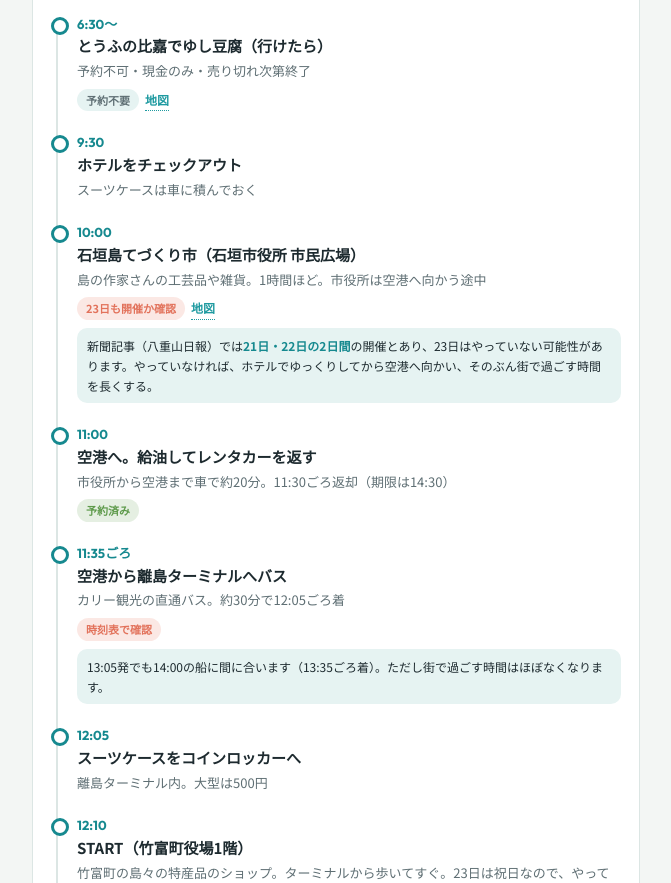
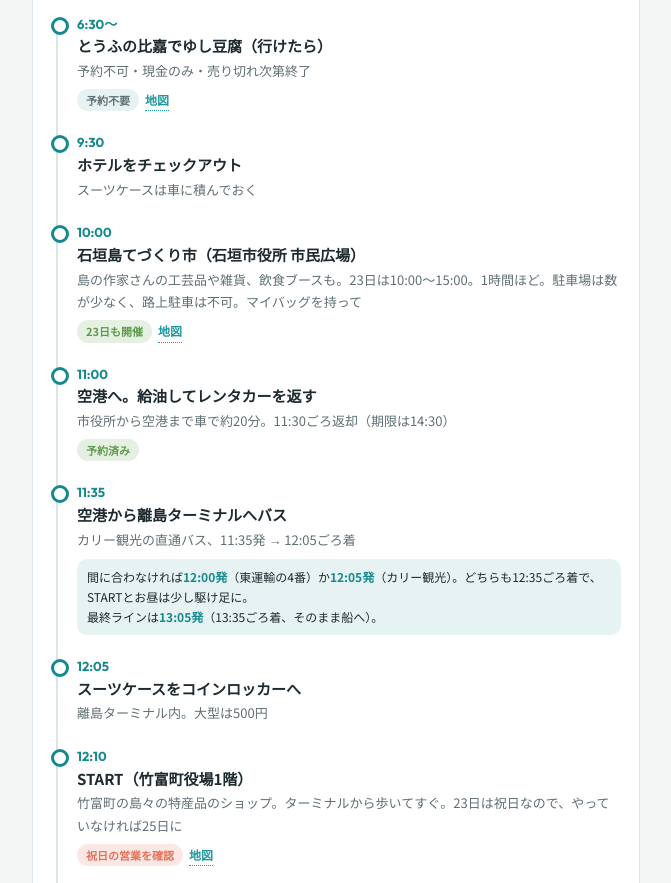
Before and after one commit to machizukin00/yaeyama-2026Nov, a plain HTML site: page index.html in a window 1280 px wide. Shown: the part 3312-4195 px from the top of the page, without its empty margins (304-975 px from the left). Drawn offline with Linux system fonts and the light colour scheme; a web font is replaced by a local one.

Commit message:
てづくり市の23日開催とバス時刻を反映
Co-Authored-By: Claude Opus 5.5 <noreply@anthropic.com>
Claude-Session: https://claude.ai/code/session_01WRviFoo4vL1bSpZ4kpp6Nm

```diff
--- a/index.html
+++ b/index.html
@@ -257,11 +257,10 @@
       <ul class="tl">
         <li><div class="t">6:30〜</div><div class="what">とうふの比嘉でゆし豆腐（行けたら）</div><div class="note">予約不可・現金のみ・売り切れ次第終了</div><div class="tags"><span class="tag free">予約不要</span><a class="map" href="https://www.google.com/maps/search/?api=1&amp;query=%E3%81%A8%E3%81%86%E3%81%B5%E3%81%AE%E6%AF%94%E5%98%89" target="_blank" rel="noopener">地図</a></div></li>
         <li><div class="t">9:30</div><div class="what">ホテルをチェックアウト</div><div class="note">スーツケースは車に積んでおく</div></li>
-        <li><div class="t">10:00</div><div class="what">石垣島てづくり市（石垣市役所 市民広場）</div><div class="note">島の作家さんの工芸品や雑貨。1時間ほど。市役所は空港へ向かう途中</div><div class="tags"><span class="tag todo">23日も開催か確認</span><a class="map" href="https://www.google.com/maps/search/?api=1&amp;query=%E7%9F%B3%E5%9E%A3%E5%B8%82%E5%BD%B9%E6%89%80" target="_blank" rel="noopener">地図</a></div>
-          <div class="alt">新聞記事（八重山日報）では<b>21日・22日の2日間</b>の開催とあり、23日はやっていない可能性があります。やっていなければ、ホテルでゆっくりしてから空港へ向かい、そのぶん街で過ごす時間を長くする。</div></li>
+        <li><div class="t">10:00</div><div class="what">石垣島てづくり市（石垣市役所 市民広場）</div><div class="note">島の作家さんの工芸品や雑貨、飲食ブースも。23日は10:00〜15:00。1時間ほど。駐車場は数が少なく、路上駐車は不可。マイバッグを持って</div><div class="tags"><span class="tag ok">23日も開催</span><a class="map" href="https://www.google.com/maps/search/?api=1&amp;query=%E7%9F%B3%E5%9E%A3%E5%B8%82%E5%BD%B9%E6%89%80" target="_blank" rel="noopener">地図</a></div></li>
         <li><div class="t">11:00</div><div class="what">空港へ。給油してレンタカーを返す</div><div class="note">市役所から空港まで車で約20分。11:30ごろ返却（期限は14:30）</div><div class="tags"><span class="tag ok">予約済み</span></div></li>
-        <li><div class="t">11:35ごろ</div><div class="what">空港から離島ターミナルへバス</div><div class="note">カリー観光の直通バス。約30分で12:05ごろ着</div><div class="tags"><span class="tag todo">時刻表で確認</span></div>
-          <div class="alt">13:05発でも14:00の船に間に合います（13:35ごろ着）。ただし街で過ごす時間はほぼなくなります。</div></li>
+        <li><div class="t">11:35</div><div class="what">空港から離島ターミナルへバス</div><div class="note">カリー観光の直通バス、11:35発 → 12:05ごろ着</div>
+          <div class="alt">間に合わなければ<b>12:00発</b>（東運輸の4番）か<b>12:05発</b>（カリー観光）。どちらも12:35ごろ着で、STARTとお昼は少し駆け足に。<br>最終ラインは<b>13:05発</b>（13:35ごろ着、そのまま船へ）。</div></li>
         <li><div class="t">12:05</div><div class="what">スーツケースをコインロッカーへ</div><div class="note">離島ターミナル内。大型は500円</div></li>
         <li><div class="t">12:10</div><div class="what">START（竹富町役場1階）</div><div class="note">竹富町の島々の特産品のショップ。ターミナルから歩いてすぐ。23日は祝日なので、やっていなければ25日に</div><div class="tags"><span class="tag todo">祝日の営業を確認</span><a class="map" href="https://www.google.com/maps/search/?api=1&amp;query=%E7%AB%B9%E5%AF%8C%E7%94%BA%E5%BD%B9%E5%A0%B4" target="_blank" rel="noopener">地図</a></div></li>
         <li><div class="t">12:25</div><div class="what">ユーグレナモールでお昼</div><div class="note">ダグズ・バーガーか、公設市場地下のフードコート。食べなかったほうは25日に</div><div class="tags"><span class="tag free">予約不要</span><a class="map" href="https://www.google.com/maps/search/?api=1&amp;query=%E3%83%80%E3%82%B0%E3%82%BA%E3%83%90%E3%83%BC%E3%82%AC%E3%83%BC%20%E7%9F%B3%E5%9E%A3%E5%B3%B6" target="_blank" rel="noopener">ダグズ</a><a class="map" href="https://www.google.com/maps/search/?api=1&amp;query=%E7%9F%B3%E5%9E%A3%E5%B8%82%E5%85%AC%E8%A8%AD%E5%B8%82%E5%A0%B4" target="_blank" rel="noopener">公設市場</a></div></li>
@@ -343,8 +342,6 @@
     <h2 class="sec-title">まだやること</h2>
     <p class="sec-lead">出発前と、旅の途中でやっておきたいこと。</p>
     <ul class="todo-list">
-      <li><div class="box" aria-hidden="true"></div><div><b>23日もてづくり市をやっているか確認</b><span>記事では21・22日の2日間。やっていなければ朝はゆっくり</span></div></li>
-      <li><div class="box" aria-hidden="true"></div><div><b>23日の空港→離島ターミナルのバス時刻を確認</b><span>11:30ごろ返却したあとに乗れる便（13:05発が最終ライン）</span></div></li>
       <li><div class="box" aria-hidden="true"></div><div><b>STARTが23日（祝日）に開いているか確認</b><span>休みなら25日に寄る</span></div></li>
       <li><div class="box" aria-hidden="true"></div><div><b>24日のホテルのアクティビティを聞く</b><span>23日のチェックインのときに、雨の日にできるもの</span></div></li>
     </ul>
```
